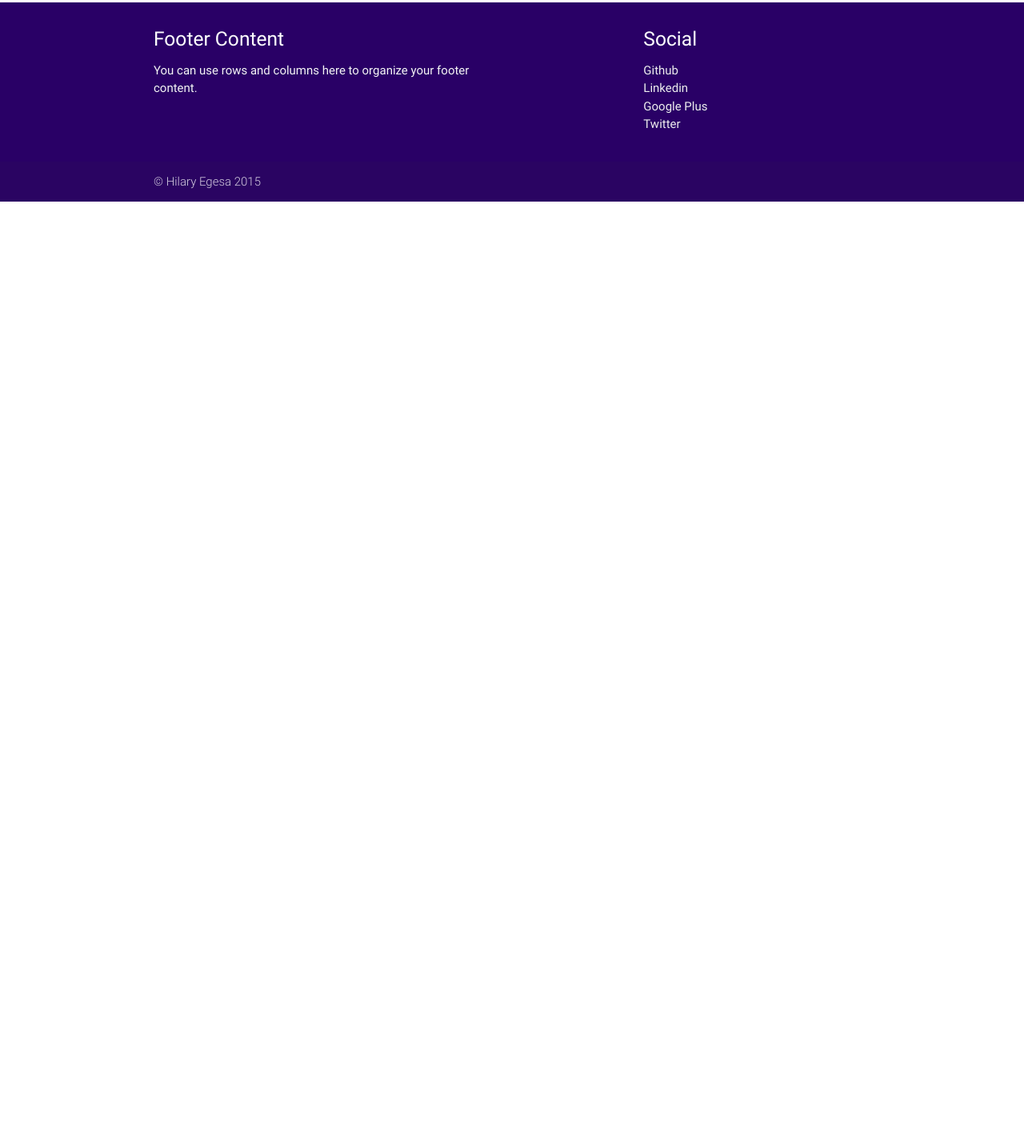
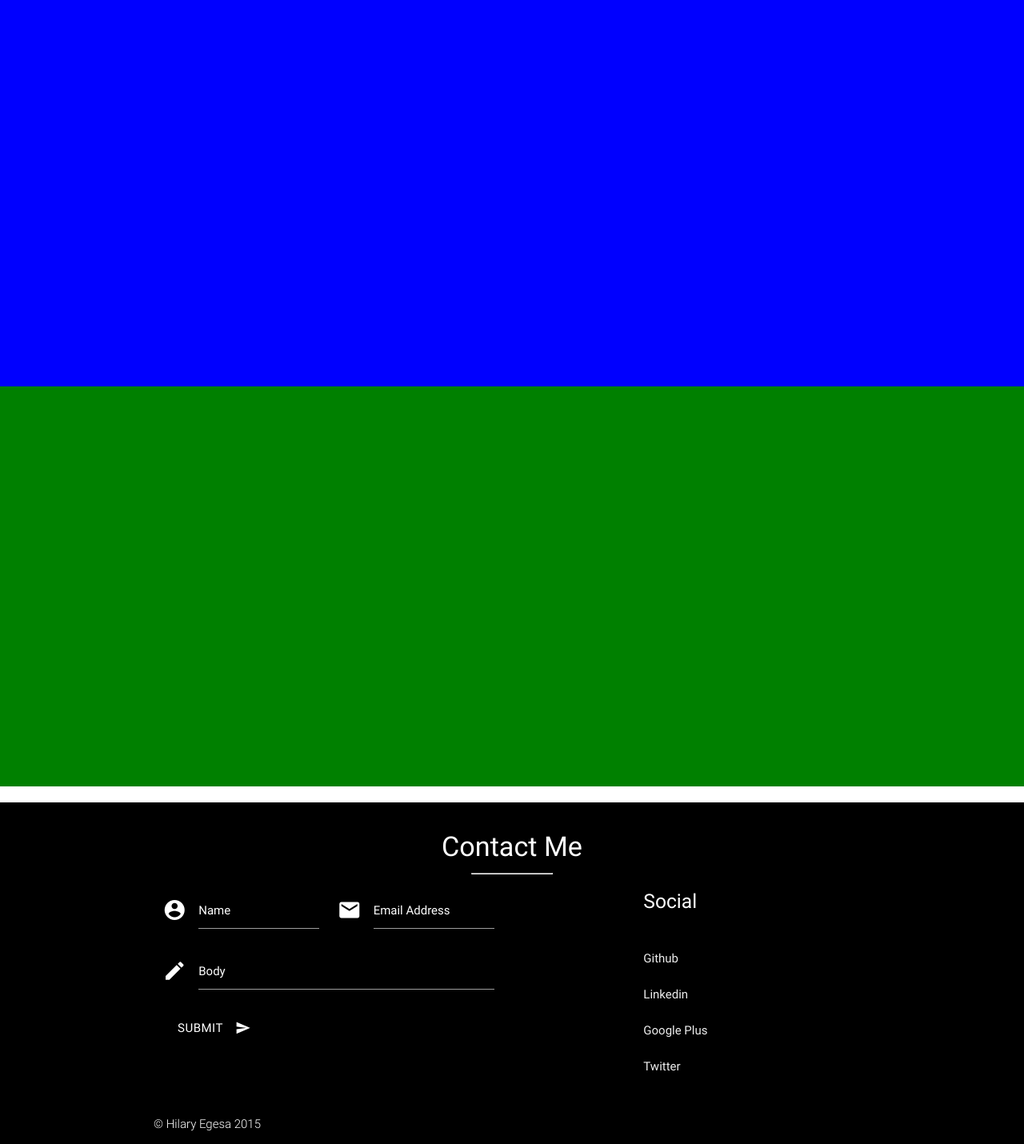
Before and after one commit to knoahg/hilpitome.github.io, a plain HTML site: page index.html in a window 1280 px wide. Shown: the part 613-2043 px from the top of the page at 80% size. Before the commit the page ends 865 px from the top, so only its background shows below. Drawn offline with nearby package versions, Linux system fonts and the light colour scheme; files whose address does not match are found by name.

Commit message:
created the main divs

```diff
--- a/index.html
+++ b/index.html
@@ -30,80 +30,112 @@
       <a href="#" class="brand-logo">Hilpitome</a>
       <ul id="nav-mobile" class="right hide-on-med-and-down">
 
-        <li><a href="#">Contact</a></li>
-        <li><a href="#">Resume</a></li>
+        <li><a href="#port">Contact</a></li>
+
         <li><a href="#">Portfolio</a></li>
         <li><a href="#">About</a></li>
       </ul>
     </div>
 
   </nav>
-  <div class="container">
+  <div class="container-fluid">
+
    <div class="page-intro">
-     <div class="row">
+
 
    <!--    <article class="pic"> -->
-   <div>
-   <h1 class="animated infinite bounce">I am Hilary Egesa</h1>
 
 
-  </div>
-   <div class="col s4 offset-s4">
+   <h1 class="animated rubberBand">Hallo</h1>
+
+   <h3 class="animated flash">My Name is Hilary Egesa</h3>
+
+   <h3 class="animated flipInX">I am a Backend Dev</h3>
+
+   <h3 class="animated zoomIn">Ruby on Rails</h3>
+
+
+  <!--  <div class="col s4 offset-s4">
       <img class ="hila-avatar img-circle responsive-img" item-prop="image" alt="Hilary's photo" src="images/hila.jpg">
       </div>
      <!--
-      </article> -->
-     </div> <!-- ends first row -->
+      </article> --> -->
 
     </div>
 
 
 
     <!-- ends page-intro -->
-    <div class="portfolio">
+    <div class="portfolio" id="port">
+
     </div>
 
     <div class="about">
     </div>
 
-    <div class="Contact">
-    </div>
-
-
-      <!--Import jQuery before materialize.js-->
-      </div>
-
-       <footer class="page-footer" id ="big-footer">
+      <footer class="page-footer black">
+            <h4 style="text-align:center; color:white;">Contact Me</h4>
+     <hr style="width:100px; color:rgba(0,0,0,0.4);" />
           <div class="container">
             <div class="row">
-              <div class="col l6 s12">
-                <h5 class="white-text text animated fadeInRight">Footer Content</h5>
-                <p class="grey-text text-lighten-4">You can use rows and columns here to organize your footer content.</p>
-              </div>
+              <div class="left form col l6 s12 black" id="contact">
+                <form class="col s12">
+                <div class="row">
+
+                    <div class="input-field col s6">
+                        <i class="mdi-action-account-circle prefix white-text"></i>
+                        <input id="first_name" type="text" class="validate white-text">
+                        <label for="first_name" class="white-text">Name</label>
+                    </div>
+                    <div class="input-field col s6">
+                        <i class="mdi-communication-email prefix white-text"></i>
+                        <input id="icon-email" type="email" class="validate white-text">
+                        <label for="icon-email" class="white-text">Email Address</label>
+                    </div>
+                    <div class="input-field col s12">
+                        <i class="mdi-editor-mode-edit prefix white-text"></i>
+                        <input id="body" type="text" class="validate white-text">
+                        <label for="body" class="white-text">Body</label>
+                    </div>
+                    <div class="input-field col s12">
+                        <text-area id="body" type="text" class="materialize-textarea"></text-area>
+                        <label for="body" class="white-text">Body</label>
+                    </div>
+                    <button class="btn waves-effect waves-light black" type="submit" name="action">Submit
+                        <i class="mdi-content-send right"></i>
+                    </button>
+                </div>
+                </form>
+            </div>
               <div class="col l4 offset-l2 s12">
-                <h5 class="white-text">Social</h5>
+                <h5 class="white-text">Social</h5><br>
                 <ul>
-                  <li><a class="grey-text text-lighten-3" href="#!">Github</a></li>
-                  <li><a class="grey-text text-lighten-3" href="#!">Linkedin</a></li>
-                  <li><a class="grey-text text-lighten-3" href="#!">Google Plus</a></li>
-                  <li><a class="grey-text text-lighten-3" href="#!">Twitter</a></li>
+                  <li><a class="grey-text text-lighten-3" href="https://github.com/Wyns" target="_blank">
+                      <i class="fa fa-github-square white-text"></i> Github
+                      </a></li><br>
+                  <li><a class="grey-text text-lighten-3" href="https://ke.linkedin.com/pub/paul-wainaina/b8/537/b68" target="_blank">
+                      <i class="fa fa-linkedin-square white-text"></i> Linkedin
+                      </a></li><br>
+                  <li><a class="grey-text text-lighten-3" href="#" target="_blank">
+                      <i class="fa fa-google-plus-square"></i> Google Plus
+                      </a></li><br>
+                  <li><a class="grey-text text-lighten-3" href="#" target="_blank">
+                      <i class="fa fa-twitter-square white-text"></i>Twitter</a></li>
                 </ul>
               </div>
             </div>
           </div>
-          <div class="footer-copyright">
+          <div class="footer-copyright black white-text">
             <div class="container">
-            © Hilary Egesa 2015
+            &copy; Hilary Egesa 2015
+            </div>
+          </div>
 
-            </div>
 
-        </footer>
-        </div> <!-- end's container -->
-         <script type="text/javascript" src="https://code.jquery.com/jquery-2.1.1.min.js"></script>
-      <script type="text/javascript" src="js/materialize.min.js"></script>
 
-    </div>
-  </nav>
+
+
+
 
       <!--Import jQuery before materialize.js-->
       <script type="text/javascript" src="https://code.jquery.com/jquery-2.1.1.min.js"></script>
--- a/main.css
+++ b/main.css
@@ -3,11 +3,21 @@
 
 
 .page-intro{
+	text-align: center;
 	height: 500px;
 	background-color:red;
+}
 
 
+.portfolio {
+	height: 500px;
+	background-color:blue;
 }
+.about {
+	height: 500px;
+	background-color:green;
+}
+
 .img-circle {
         border-radius: 50%;
         max-width: 200px;
@@ -28,11 +38,3 @@
 #big-footer {
 	background-color: #290066;
 }
-
- /*body {
-    	background-image: url(hila.jpg);
-    }*/
-
-#nav-wrapper {
-    	background-color: blue;
-    }
```
